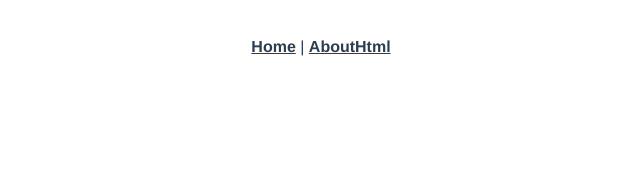
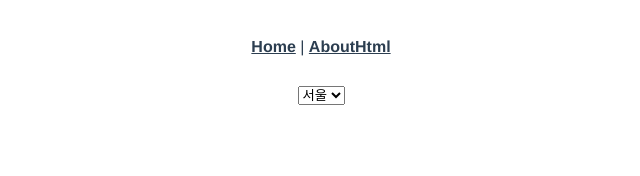
Before and after one commit to bkdragon0228/Vue-tutorial, a Vue app in the folder project/: page /databinding/select in a window 1280 px wide. Before the commit this address had no page. Shown: the top 176 px of the page, without its empty margins (319-959 px from the left). Built offline with nearby package versions, Linux system fonts and the light colour scheme.

Commit message:
추가 : select

```diff
--- a/project/src/router/index.js
+++ b/project/src/router/index.js
@@ -39,6 +39,14 @@ const routes = [
       import(
         /* webpackChunkName: "databinding", webpackPrefetch: true */ '../views/1_databinding/DataBindingInput'
       )
+  },
+  {
+    path: '/databinding/select',
+    name: 'DataBindingSelect',
+    component: () =>
+      import(
+        /* webpackChunkName: "databinding", webpackPrefetch: true */ '../views/1_databinding/DataBindingSelect'
+      )
   }
 ]
 
--- /dev/null
+++ b/project/src/views/1_databinding/DataBindingSelect.vue
@@ -0,0 +1,21 @@
+<template>
+    <div>
+        <select v-model="selectedCity">
+            <option value=""></option>
+            <option value="02">서울</option>
+            <option value="053">부산</option>
+            <option value="064">제주</option>
+        </select>
+    </div>
+</template>
+
+<script>
+export default {
+    name: 'DataBindingSelect',
+    data() {
+        return {
+            selectedCity: '02'
+        }
+    }
+}
+</script>
```
